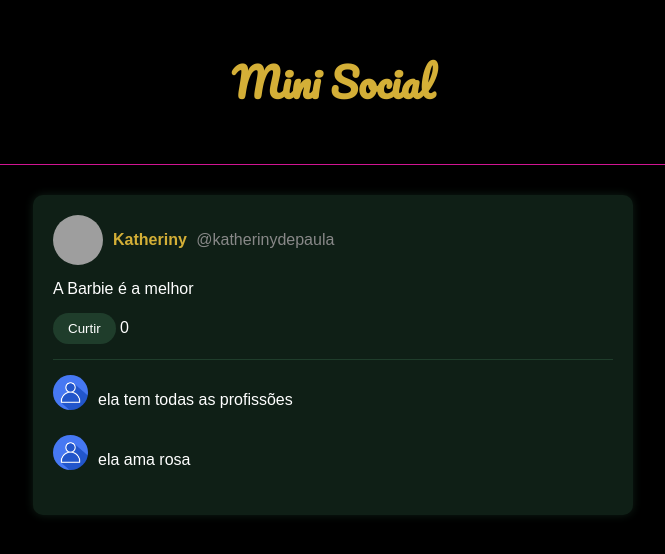
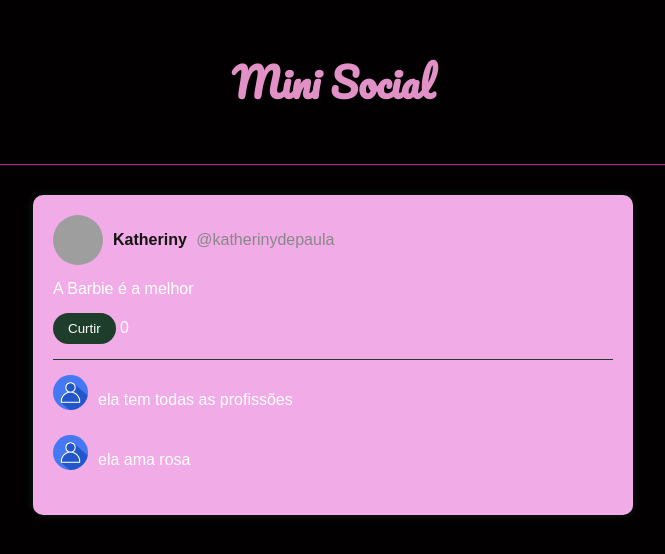
Before and after one commit to katherinypaula/mini-social-Katheriny, a plain HTML site: page index.html in a window 1280 px wide. Shown: the whole page, without its empty margins (307-972 px from the left). Drawn offline with Linux system fonts and the light colour scheme; grey boxes are pictures that could not be loaded.

Commit message:
mudança de cor

```diff
--- a/css/style.css
+++ b/css/style.css
@@ -1,7 +1,7 @@
 body {
   margin: 0;
   font-family: Arial, sans-serif;
-  background-color: #000;
+  background-color: #030002;
   color: #fff;
 }
 
@@ -13,7 +13,7 @@ header {
 
 .logo {
   font-family: 'Pacifico', cursive;
-  color: #d4af37;
+  color: #e291c7;
   font-size: 40px;
 }
 
@@ -23,7 +23,7 @@ header {
 }
 
 .post {
-  background-color: #0f1f16;
+  background-color: #f1abe7;
   padding: 20px;
   border-radius: 10px;
   box-shadow: 0 0 10px #0f1f16;
@@ -49,7 +49,7 @@ header {
 
 .name {
   font-weight: bold;
-  color: #d4af37;
+  color: #131210;
 }
 
 .username {
```
